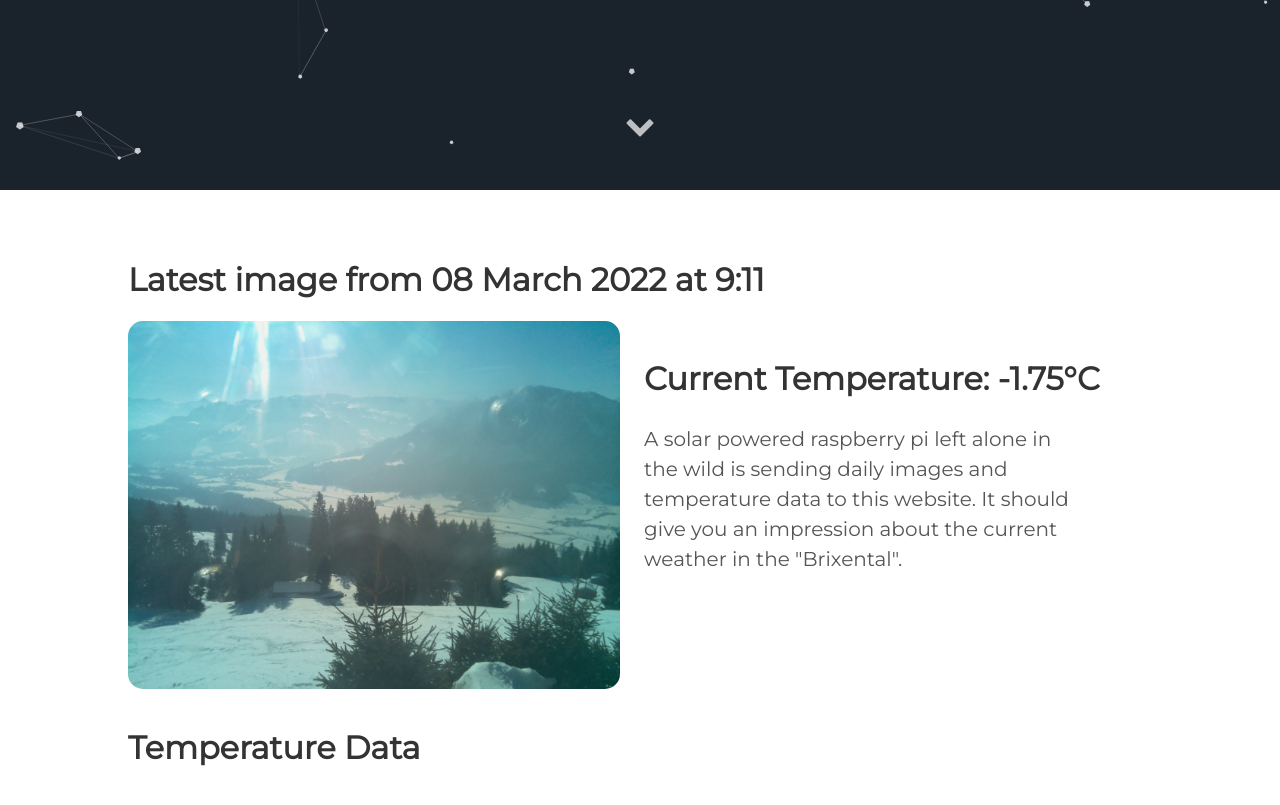
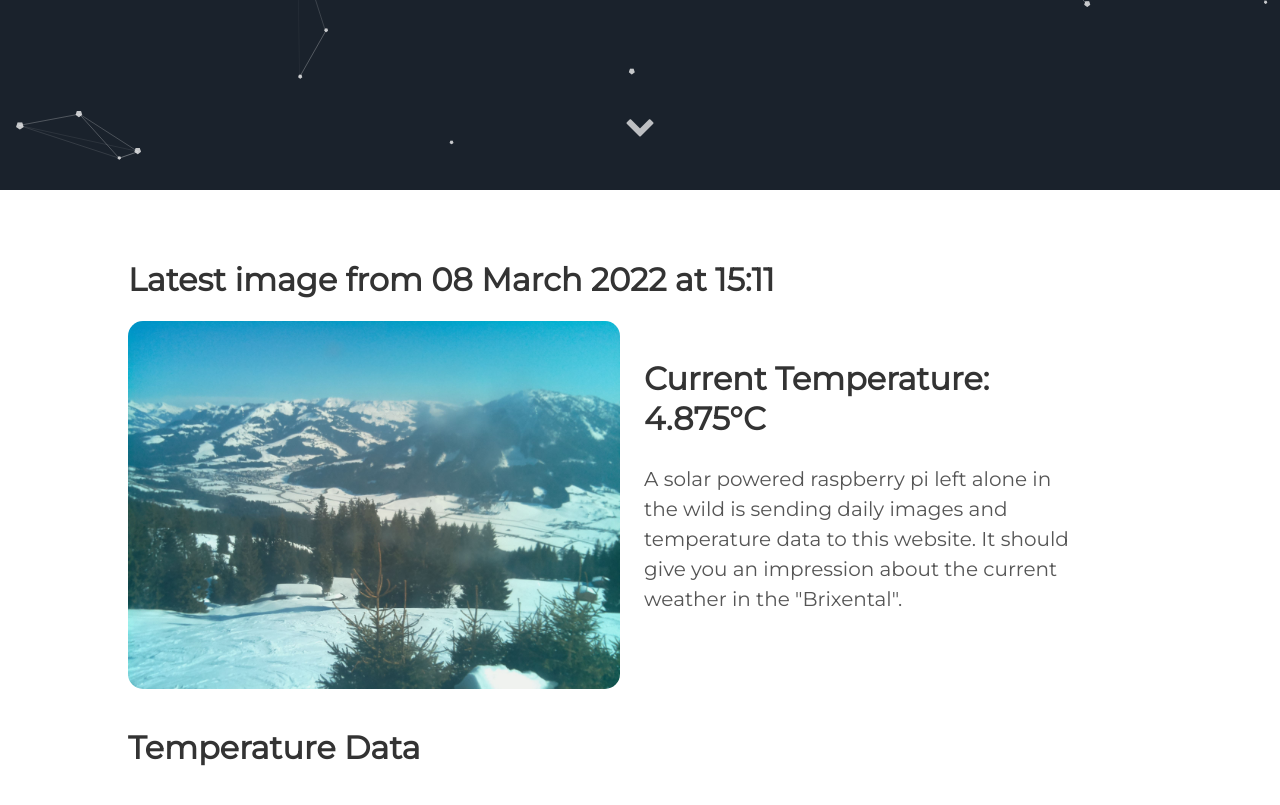
Before and after one commit to vektorious/vektorious.github.io, a Jekyll site: the page built from resources/huette.md, in a window 1280 px wide and 900 px high, scrolled down 710 px. Shown: the top 805 px of the window. Built offline with Jekyll 4.4.1, drawn with Linux system fonts in a browser that asks for light colours.

Commit message:
I'm a bot beep boop

```diff
--- a/resources/huette.md
+++ b/resources/huette.md
@@ -6,13 +6,13 @@ image: '/assets/img/'
 description: 'Live image from the Austrian alps'
 twitter_text: ' '
 ---
-## Latest image from 08 March 2022 at  9:11
+## Latest image from 08 March 2022 at 15:11
 <div class="huette">
   <div class="huette-image">
     <img src="{{ "/assets/img/huette.jpg" | prepend: site.baseurl }}">
   </div>
   <div class="huette-text">
-        <h2>Current Temperature: -1.75°C</h2>
+        <h2>Current Temperature: 4.875°C</h2>
         <p>A solar powered raspberry pi left alone in the wild is sending daily images and temperature data to this website. It should give you an impression about the current weather in the "Brixental".</p>
 
   </div>
```
Also changed, not shown: rpi-script/2022-03-08_150953.txt (renamed from rpi-script/2022-03-08_090953.txt, +5 -5 lines), rpi-script/huette.md (+2 -2 lines), assets/img/huette.jpg, assets/img/temp_plot.png, rpi-script/temp_plot.png, 1 other file.
